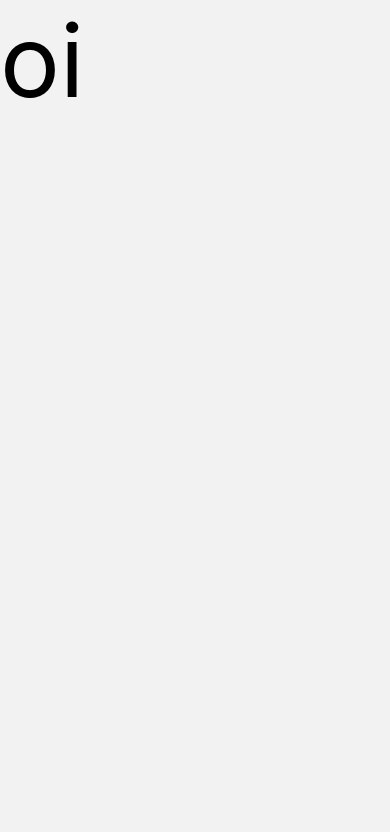
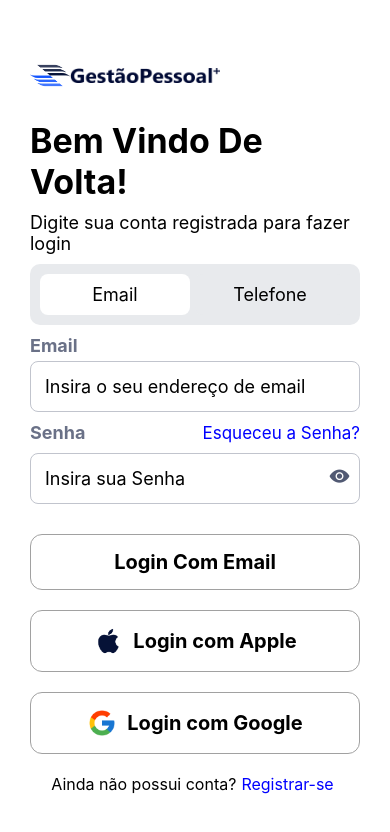
Before and after one commit to lucasfiduniv/agendaFinanceira_reactNative, a React Native app: screen /Login in a window 390 px wide. Shown: the top 832 px of the page. Built offline with nearby package versions, Linux system fonts and the light colour scheme.

Commit message:
funcionando tela de login

```diff
--- a/src/screens/Login.tsx
+++ b/src/screens/Login.tsx
@@ -1,17 +1,197 @@
-import { StyleSheet, Text, View } from "react-native";
+import React, { useState } from 'react';
+import { View, StyleSheet, Image, Text, TextInput, TouchableOpacity } from 'react-native';
+import { useNavigation } from '@react-navigation/native';
+import LoginWhiteButton from '../screens/welcome/components/loginWhiteButton';
+import { Ionicons } from '@expo/vector-icons';
 
-export function Login (){
+export function Login() {
+  const navigation = useNavigation();
+  const [showPassword, setShowPassword] = useState(false);
+  const [loginType, setLoginType] = useState('email'); // Valor padrão: 'email'
 
-    return(
-        <View>
-            <Text style={styles.text}>oi</Text>
-        </View>
-    );
+  const redirectToRegistration = () => {
+    // Substitua 'Registration' pelo nome da tela para a qual você deseja redirecionar
+    navigation.navigate('Registration');
+  };
+
+  return (
+    <View style={styles.container}>
+      <View style={styles.logoContainer}>
+        <Image source={require('../../assets/Logomark.png')} style={styles.logomarca} />
+        <Image source={require('../../assets/logoescura1.png')} style={styles.logo} />
+      </View>
+      <Text style={styles.welcomeText}>Bem Vindo De Volta!</Text>
+      <Text style={styles.descriptionText}>Digite sua conta registrada para fazer login</Text>
+
+      <View style={styles.toggleContainer}>
+        <TouchableOpacity
+          style={[
+            styles.toggleButton,
+            { backgroundColor: loginType === 'email' ? '#FFFFFF' : '#E8EAED' },
+          ]}
+          onPress={() => setLoginType('email')}
+        >
+          <Text style={styles.toggleButtonText}>Email</Text>
+        </TouchableOpacity>
+        <TouchableOpacity
+          style={[
+            styles.toggleButton,
+            { backgroundColor: loginType === 'phone' ? '#FFFFFF' : '#E8EAED' },
+          ]}
+          onPress={() => setLoginType('phone')}
+        >
+          <Text style={styles.toggleButtonText}>Telefone</Text>
+        </TouchableOpacity>
+      </View>
+
+      <Text style={styles.placeHolder}>{loginType === 'email' ? 'Email' : 'Telefone'}</Text>
+      <TextInput
+        placeholder={`Insira o seu ${loginType === 'email' ? 'endereço de email' : 'número de telefone'}`}
+        style={styles.input}
+      />
+
+<View style={styles.inputContainer}>
+          <Text style={styles.placeHolder}>Senha</Text>
+          <TouchableOpacity onPress={() => {}}>
+            <Text style={styles.forgotPasswordText}>Esqueceu a Senha?</Text>
+          </TouchableOpacity>
+          </View>
+          <View>
+            <TextInput
+              placeholder="Insira sua Senha"
+              secureTextEntry={!showPassword}
+              style={styles.input}
+            />
+
+            <TouchableOpacity
+              onPress={() => setShowPassword(!showPassword)}
+              style={styles.eyeIconContainer}
+            >
+              <Ionicons name={showPassword ? 'eye-off' : 'eye'} size={21} color="#515973" />
+            </TouchableOpacity>
+</View>
+
+      <LoginWhiteButton onPress={() => {}} text="Login Com Email" />
+
+      <LoginWhiteButton
+        onPress={() => {}}
+        imageSource={require('../../assets/foundation_social-apple.png')}
+        text="Login com Apple"
+      />
+
+      <LoginWhiteButton
+        onPress={() => {}}
+        imageSource={require('../../assets/flat-color-icons_google.png')}
+        text="Login com Google"
+      />
+
+      <View style={styles.registrationContainer}>
+        <Text style={styles.textRegistration}>Ainda não possui conta?</Text>
+        <TouchableOpacity onPress={redirectToRegistration}>
+          <Text style={[styles.textRegistration, styles.linkText]}>Registrar-se</Text>
+        </TouchableOpacity>
+      </View>
+    </View>
+  );
 }
 
 const styles = StyleSheet.create({
-    text:{
-        color:'black',
-        fontSize:100
-    }
-})
+  container: {
+    flex: 1,
+    backgroundColor: '#FFFFFF',
+    paddingHorizontal: 30,
+  },
+  logoContainer: {
+    flexDirection: 'row',
+    alignItems: 'flex-start',
+    marginRight: 150,
+  },
+  logo: {
+    width: 150,
+    height: 150,
+    resizeMode: 'contain',
+  },
+  logomarca: {
+    width: 40,
+    height: 150,
+    resizeMode: 'contain',
+  },
+  welcomeText: {
+    fontSize: 34,
+    fontWeight: 'bold',
+    marginTop: -30,
+  },
+  descriptionText: {
+    fontSize: 18,
+    marginVertical: 10,
+  },
+  toggleContainer: {
+    flexDirection: 'row',
+    marginBottom: 10,
+    padding:10,
+    backgroundColor:'#E8EAED',
+    borderRadius:10
+  },
+  toggleButton: {
+    flex: 1,
+    paddingVertical: 10,
+    alignItems: 'center',
+    borderRadius: 8,
+    marginRight: 5,
+  },
+  toggleButtonText: {
+    fontSize: 18,
+    color: '#000000',
+  },
+  placeHolder: {
+    fontSize: 18,
+    fontWeight: '700',
+    color: '#6A7187',
+    marginBottom: 5,
+  },
+  input: {
+    borderWidth: 1,
+    borderColor: '#C1C4CD',
+    borderRadius: 8,
+    padding: 14,
+    marginBottom: 10,
+    fontSize: 18,
+  },
+  passwordContainer: {
+    flexDirection: 'column',
+    marginBottom: 10,
+  },
+  passwordInputContainer: {
+    flexDirection: 'row',
+    alignItems: 'center',
+    borderBottomWidth: 1,
+    borderColor: '#C1C4CD',
+    position: 'relative',
+  },
+  eyeIconContainer: {
+    position: 'absolute',
+    right: 10,
+    top: '40%',
+    transform: [{ translateY: -12 }],
+  },
+  forgotPasswordText: {
+    color: 'blue',
+    textAlign: 'right',
+    fontSize: 17,
+    position: 'relative',
+    marginTop: -25,
+    marginBottom: 10,
+  },
+  registrationContainer: {
+    flexDirection: 'row',
+    justifyContent: 'center',
+    marginTop: 20,
+  },
+  textRegistration: {
+    fontSize: 16,
+    marginRight: 5,
+  },
+  linkText: {
+    color: 'blue',
+  },
+});
--- a/src/screens/welcome/getStarted.tsx
+++ b/src/screens/welcome/getStarted.tsx
@@ -12,7 +12,7 @@ export function GetStarted() {
 
   const redirectToRegistration = () => {
     // Substitua 'Registration' pelo nome da tela para a qual você deseja redirecionar
-    navigation.navigate('Registration');
+    navigation.navigate('Login');
   };
   return (
     <View style={styles.container}>
@@ -23,7 +23,7 @@ export function GetStarted() {
           <Text style={styles.textDescription}>Faça login para acessar suas informações financeiras e gerenciar suas transações com segurança</Text>
         </View>
         <View style={styles.buttonContainer}>
-          <DarkBlueButton text='Login Com Email'/>
+          <DarkBlueButton text='Login Com Email' onPress={redirectToRegistration}/>
           <LoginWhiteButton
   onPress={() => {}}
   imageSource={require('../../../assets/foundation_social-apple.png')}
```
Also changed, not shown: package.json (+6 -1 lines), 1 other file (tests, documents, lock files or other folders).
